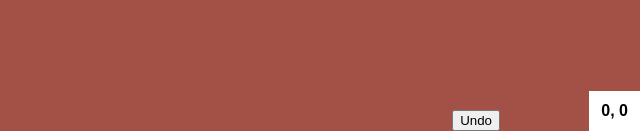
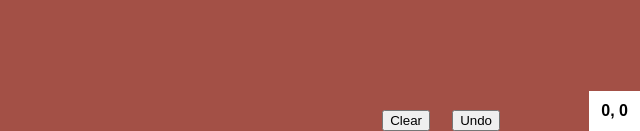
Before and after one commit to nickhentschel/wayfinder-mapping, a CodeIgniter app: page /index.php/map/index in a window 1280 px wide. Shown: the part 669-800 px from the top of the page, without its empty margins (640-1280 px from the left). Run offline with CodeIgniter, Linux system fonts and the light colour scheme; data that the repository does not hold is empty; some libraries are stand-ins or nearby versions.

Commit message:
added clear button

```diff
--- a/application/views/map.php
+++ b/application/views/map.php
@@ -5,6 +5,7 @@
 0, 0
 </h2>
 <button id="remove-dot">Undo</button>
+<button id="clear-dots">Clear</button>
 <br />
 
 <div id="canvas-holder">
@@ -82,6 +83,14 @@
 			}
 		});
 
+		$('#clear-dots').click(function() {
+			if(dots.length > 0) {
+				dots.length = 0;
+				context.clearRect(0, 0, <?php echo $image[0]->width; ?>, <?php echo $image[0]->height; ?>);
+				context.drawImage(imageObj, 0, 0);
+			}
+		});
+
 		function redrawWithDots() {
 			context.clearRect(0, 0, <?php echo $image[0]->width; ?>, <?php echo $image[0]->height; ?>);
 			context.drawImage(imageObj, 0, 0);
--- a/assets/css/style.css
+++ b/assets/css/style.css
@@ -128,6 +128,14 @@ select {
 		display: block;
 	}
 
+	#clear-dots {
+		position:fixed;
+		bottom:0;
+		right:210px;
+		z-index: 999;
+		display: block;
+	}
+
 #canvas-holder {
 	width: 800px;
 	height: 500px;
```
